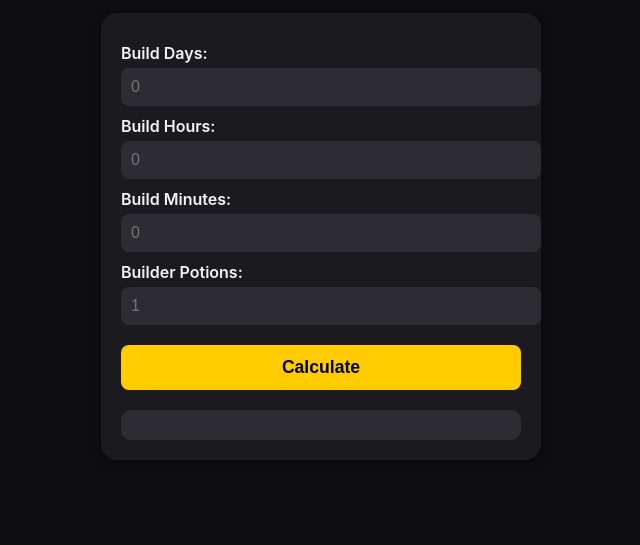
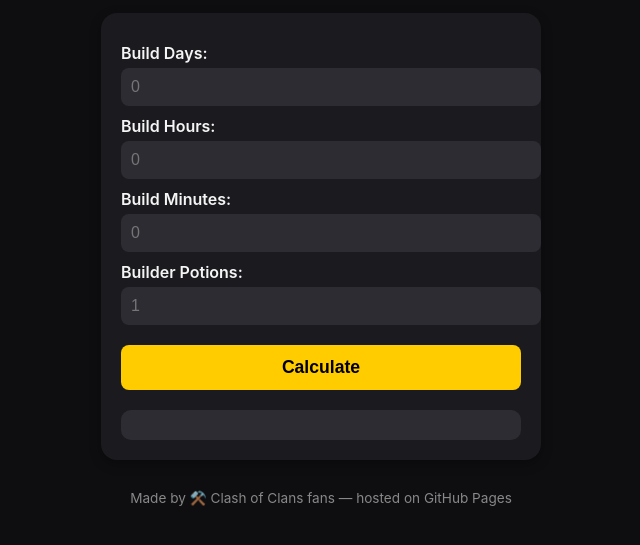
Before and after one commit to AndyABG/Uh-Oh---Clan-Tools, a plain HTML site: page builder potion calculator.html in a window 1280 px wide. Shown: the part 91-636 px from the top of the page, without its empty margins (319-959 px from the left). Drawn offline with Linux system fonts and the light colour scheme.

Commit message:
Update builder potion calculator.html

```diff
--- a/builder potion calculator.html
+++ b/builder potion calculator.html
@@ -1,8 +1,8 @@
 <!DOCTYPE html>
 <html lang="en">
 <head>
-  <meta charset="UTF-8">
-  <meta name="viewport" content="width=device-width, initial-scale=1.0">
+  <meta charset="UTF-8" />
+  <meta name="viewport" content="width=device-width, initial-scale=1.0" />
   <title>Builder Potion Calculator</title>
   <style>
     body {
@@ -19,6 +19,7 @@
     h1 {
       margin-bottom: 1rem;
       color: #ffcc00;
+      text-align: center;
     }
     .calculator {
       background: #1b1b1f;
@@ -26,7 +27,7 @@
       padding: 20px;
       width: 100%;
       max-width: 400px;
-      box-shadow: 0 4px 12px rgba(0,0,0,0.3);
+      box-shadow: 0 4px 12px rgba(0, 0, 0, 0.3);
     }
     label {
       display: block;
@@ -53,6 +54,7 @@
       font-size: 1.1rem;
       font-weight: 700;
       cursor: pointer;
+      transition: 0.2s;
     }
     button:hover {
       background: #ffdb4d;
@@ -64,6 +66,13 @@
       border-radius: 10px;
       font-size: 1rem;
       white-space: pre-line;
+      line-height: 1.5;
+    }
+    footer {
+      margin-top: 30px;
+      font-size: 0.85rem;
+      color: #888;
+      text-align: center;
     }
   </style>
 </head>
@@ -86,6 +95,10 @@
 
     <div class="result" id="result"></div>
   </div>
+
+  <footer>
+    Made by ⚒️ Clash of Clans fans — hosted on GitHub Pages
+  </footer>
 
   <script>
     function calculate() {
@@ -110,7 +123,7 @@
         const totalRealMinutes = potionRealMinutes + remainingMinutes;
         const rh = Math.floor(totalRealMinutes / 60);
         const rm = Math.round(totalRealMinutes % 60);
-        resultText += `Total potion progress = ${potions * 10}h\nRemaining build time = ${Math.floor(remainingMinutes/60)}h ${remainingMinutes%60}m\n\n⏱️ Total real time = ${rh}h ${rm}m`;
+        resultText += `Total potion progress = ${potions * 10}h\nRemaining build time = ${Math.floor(remainingMinutes / 60)}h ${remainingMinutes % 60}m\n\n⏱️ Total real time = ${rh}h ${rm}m`;
       }
 
       document.getElementById('result').textContent = resultText;
```
